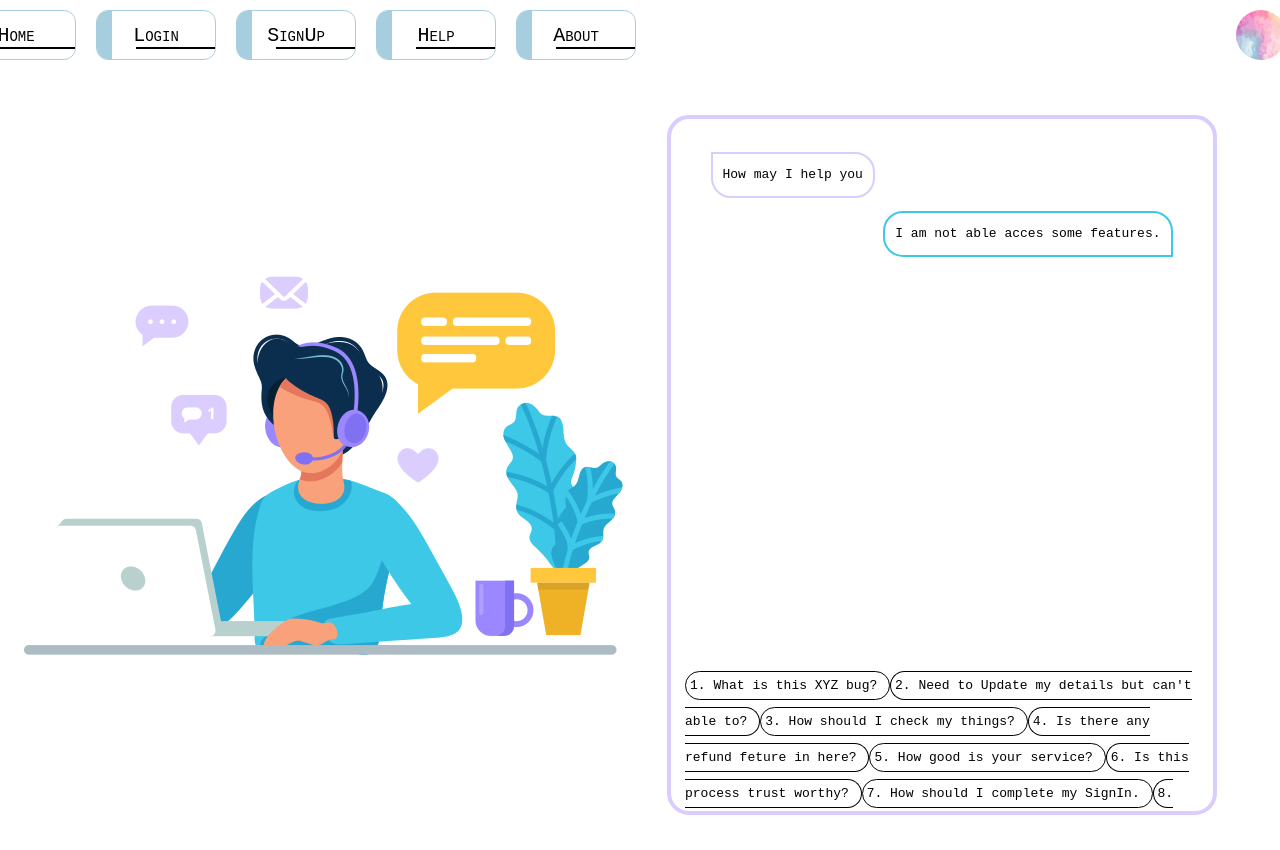
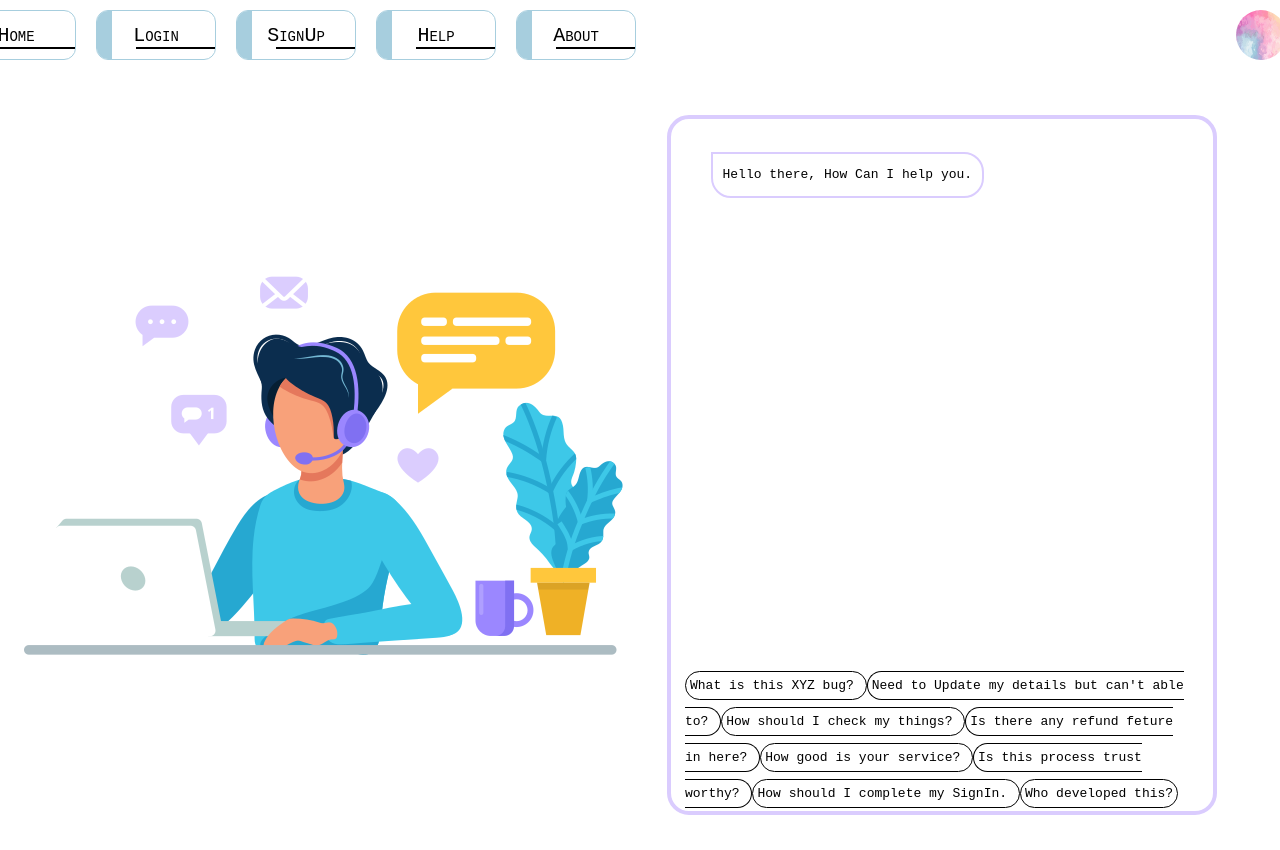
Before and after one commit to AzmatullaKhan/full-stack-react-frontend, a React (Create React App) app: page /help in a window 1280 px wide. Shown: the top 850 px of the page. Built offline with nearby package versions, Linux system fonts and the light colour scheme.

Commit message:
Chat-div in help page has been completed, need to add answers for questions

```diff
--- a/src/pages/about.js
+++ b/src/pages/about.js
@@ -85,7 +85,6 @@ export const About=()=>{
                                 <h3 style={{textAlign:"right",fontWeight:"bolder", textDecoration:"underline"}}>- Santhosh</h3>
                             </p>
                         </div>
-                        <h2 style={{alignSelf:"flex-end",textAlign:"left",fontVariant:"small-caps", fontStyle:"italic", textDecoration:"underline",fontWeight:"500"}}>~Comments</h2>
                     </div>
                     <hr></hr>
                     <br></br>
--- a/src/pages/allPages.css
+++ b/src/pages/allPages.css
@@ -419,6 +419,30 @@ hr{
     margin: 0px 40px;
     padding: 20px 40px;
 }
+.help_container_three_chat_div{
+    height:500px;
+    overflow-y: scroll;
+    width:460px;
+}
+
+.loading_animation{
+    animation: loading_animation 3s ;
+    position: relative;
+}
+.loading_animation:nth-child(2){
+    animation-delay: 0.06s;
+}
+.loading_animation:nth-child(3){
+    animation-delay: 0.12s;
+}
+
+@keyframes loading_animation {
+    0%{top: 15px;}
+    25%{top: -15px;}
+    50%{top: 15px;}
+    75%{top: -15px;}
+    100%{top: 0px;}
+}
 
 .help_container_messageSent{
     border: 2px solid #3cc8e9;
--- a/src/pages/help.js
+++ b/src/pages/help.js
@@ -1,26 +1,114 @@
 import './allPages.css'
 import { Navbar } from './nav'
 export const Help=()=>{
+
+    function start(str){
+        let main_div=document.getElementById('help_container_three_chat_div');
+
+        let p_reply=document.createElement('p')
+        p_reply.className="help_container_messageReceived";
+        p_reply.innerHTML="Setting up things🤖 "
+
+        let p1=document.createElement('span')
+        p1.className='loading_animation'
+        p1.innerHTML="•"
+
+        let p2=document.createElement('span')
+        p2.className='loading_animation'
+        p2.innerHTML="•"
+
+        let p3=document.createElement('span')
+        p3.className='loading_animation'
+        p3.innerHTML="•"
+
+        p_reply.appendChild(p1)
+        p_reply.appendChild(p2)
+        p_reply.appendChild(p3)
+
+        main_div.appendChild(p_reply)
+
+        setTimeout(()=>{
+            p_reply.innerHTML=str;
+        }, 3090)
+
+
+    }
+
+    setTimeout(()=>{
+        start("Hello there, How Can I help you.")
+        document.getElementById('help_container_questions_div_p').style.pointerEvents='none'
+        document.getElementById('navbar').style.pointerEvents='none'
+    },10)
+
+    setTimeout(()=>{
+        document.getElementById('help_container_questions_div_p').style.pointerEvents=''
+        document.getElementById('navbar').style.pointerEvents=''
+    }, 3090)
+
+    const handleQuestionClick=(e)=>{
+        document.getElementById('help_container_questions_div_p').style.pointerEvents='none'
+        document.getElementById('navbar').style.pointerEvents='none'
+        let main_div=document.getElementById('help_container_three_chat_div');
+
+        let p_reply=document.createElement('p')
+        p_reply.className="help_container_messageReceived";
+
+        let p1=document.createElement('span')
+        p1.className='loading_animation'
+        p1.innerHTML="•"
+
+        let p2=document.createElement('span')
+        p2.className='loading_animation'
+        p2.innerHTML="•"
+
+        let p3=document.createElement('span')
+        p3.className='loading_animation'
+        p3.innerHTML="•"
+
+        p_reply.appendChild(p1)
+        p_reply.appendChild(p2)
+        p_reply.appendChild(p3)
+
+
+        let p_question=document.createElement('p');
+        p_question.innerHTML=e.target.innerHTML;
+        p_question.className='help_container_messageSent';
+
+        main_div.appendChild(p_question)
+
+        main_div.appendChild(p_reply)
+        main_div.scrollTop=main_div.scrollHeight
+
+        setTimeout(()=>{
+            p_reply.innerHTML="Reply"
+            document.getElementById('help_container_questions_div_p').style.pointerEvents=''
+            document.getElementById('navbar').style.pointerEvents=''
+        }, 3090)
+    }
+
     return(
         <div className='help_container_one'>
-            <Navbar />
+            <div id='navbar'>
+                <Navbar />
+            </div>
             <div className='help_container_two'>
                 <img src={require('../images/help.png')} alt='img'/>
                 <div className='help_container_three'>
-                    <p className='help_container_messageReceived'>How may I help you</p>
-                    <p className='help_container_messageSent'>I am not able acces some features.</p>
+                    <div className='help_container_three_chat_div' id='help_container_three_chat_div'>
+
+                    </div>
                     <div className='help_container_questions_div'>
-                        <p className='help_container_questions_div_p'>
-                            <span className='help_container_questions_div_span'>1. What is this XYZ bug? </span>
-                            <span className='help_container_questions_div_span'>2. Need to Update my details but can't able to? </span>
-                            <span className='help_container_questions_div_span'>3. How should I check my things? </span>
-                            <span className='help_container_questions_div_span'>4. Is there any refund feture in here? </span>
-                            <span className='help_container_questions_div_span'>5. How good is your service? </span>
-                            <span className='help_container_questions_div_span'>6. Is this process trust worthy? </span>
-                            <span className='help_container_questions_div_span'>7. How should I complete my SignIn. </span>
-                            <span className='help_container_questions_div_span'>8. Who developed this? </span>
-                            <span className='help_container_questions_div_span'>9. Can I do this? </span>
-                            <span className='help_container_questions_div_span'>10. Specify the process to complete a booking in this website. </span>
+                        <p className='help_container_questions_div_p' id='help_container_questions_div_p'>
+                            <span className='help_container_questions_div_span' onClick={handleQuestionClick}> What is this XYZ bug? </span>
+                            <span className='help_container_questions_div_span' onClick={handleQuestionClick}> Need to Update my details but can't able to? </span>
+                            <span className='help_container_questions_div_span' onClick={handleQuestionClick}> How should I check my things? </span>
+                            <span className='help_container_questions_div_span' onClick={handleQuestionClick}> Is there any refund feture in here? </span>
+                            <span className='help_container_questions_div_span' onClick={handleQuestionClick}> How good is your service? </span>
+                            <span className='help_container_questions_div_span' onClick={handleQuestionClick}> Is this process trust worthy? </span>
+                            <span className='help_container_questions_div_span' onClick={handleQuestionClick}> How should I complete my SignIn. </span>
+                            <span className='help_container_questions_div_span' onClick={handleQuestionClick}> Who developed this? </span>
+                            <span className='help_container_questions_div_span' onClick={handleQuestionClick}> Can I do this? </span>
+                            <span className='help_container_questions_div_span' onClick={handleQuestionClick}> Specify the process to complete a booking in this website. </span>
                         </p>
                      </div>
                 </div>
```
